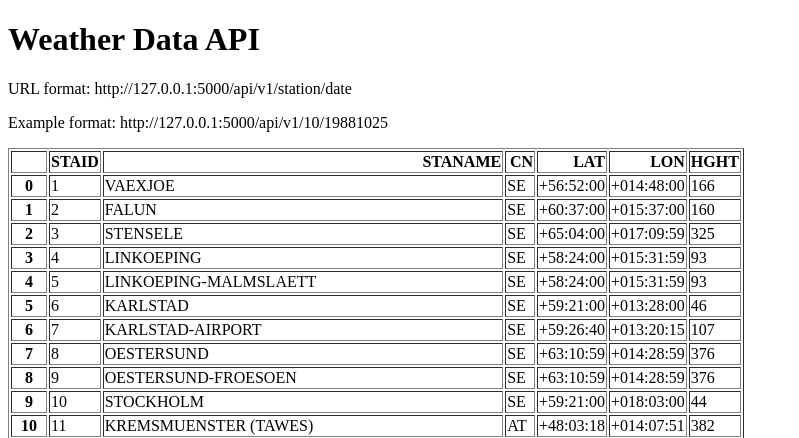
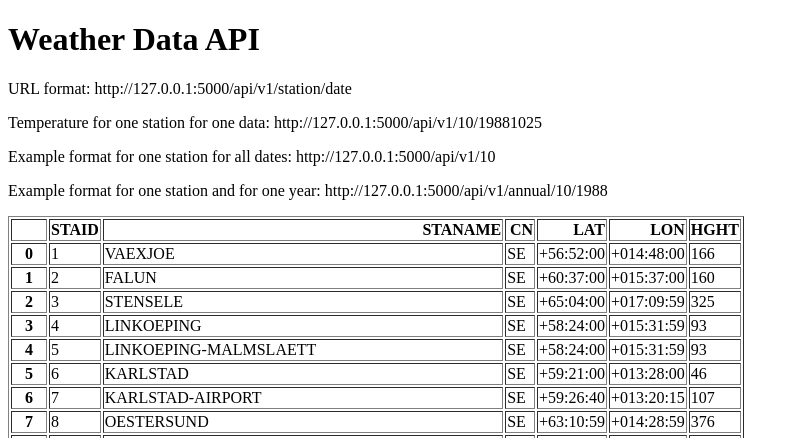
Before and after one commit to redih1994/flask-api, a Flask app: page / in a window 1280 px wide. Shown: the top 438 px of the page, without its empty margins (0-799 px from the left). Run offline with Flask 3, Linux system fonts and the light colour scheme.

Commit message:
Add endpoints.

```diff
--- a/app.py
+++ b/app.py
@@ -20,5 +20,21 @@ def about(station, date):
             "date": date,
             "temperature": temperature}
 
+@app.route("/api/v1/<station>")
+def all_data(station):
+    filename = "data_small/TG_STAID" + str(station).zfill(6) + ".txt"
+    df = pd.read_csv(filename, skiprows=20, parse_dates=["    DATE"])
+    result = df.to_dict(orient="records")
+    return result
+
+@app.route("/api/v1/annual/<station>/<year>")
+def year_data(station, year):
+    filename = "data_small/TG_STAID" + str(station).zfill(6) + ".txt"
+    df = pd.read_csv(filename, skiprows=20, parse_dates=["    DATE"])
+    df["    DATE"] = df["    DATE"].astype(str).str[:4].astype(int)
+    df = df.loc[df["    DATE"] == int(year)]
+    result = df.to_dict(orient="records")
+    return result
+
 if __name__ == "__main__":
-    app.run(host='0.0.0.0', debug=True, port=5001)
+    app.run(host='0.0.0.0', debug=True, port=5011)
--- a/templates/home.html
+++ b/templates/home.html
@@ -7,7 +7,9 @@
 <body>
 <h1>Weather Data API</h1>
 <p>URL format: http://127.0.0.1:5000/api/v1/station/date</p>
-<p>Example format: http://127.0.0.1:5000/api/v1/10/19881025</p>
+<p>Temperature for one station for one data: http://127.0.0.1:5000/api/v1/10/19881025</p>
+<p>Example format for one station for all dates: http://127.0.0.1:5000/api/v1/10</p>
+<p>Example format for one station and for one year: http://127.0.0.1:5000/api/v1/annual/10/1988</p>
 <p>{{data|safe}}</p>
 </body>
 </html>
```
